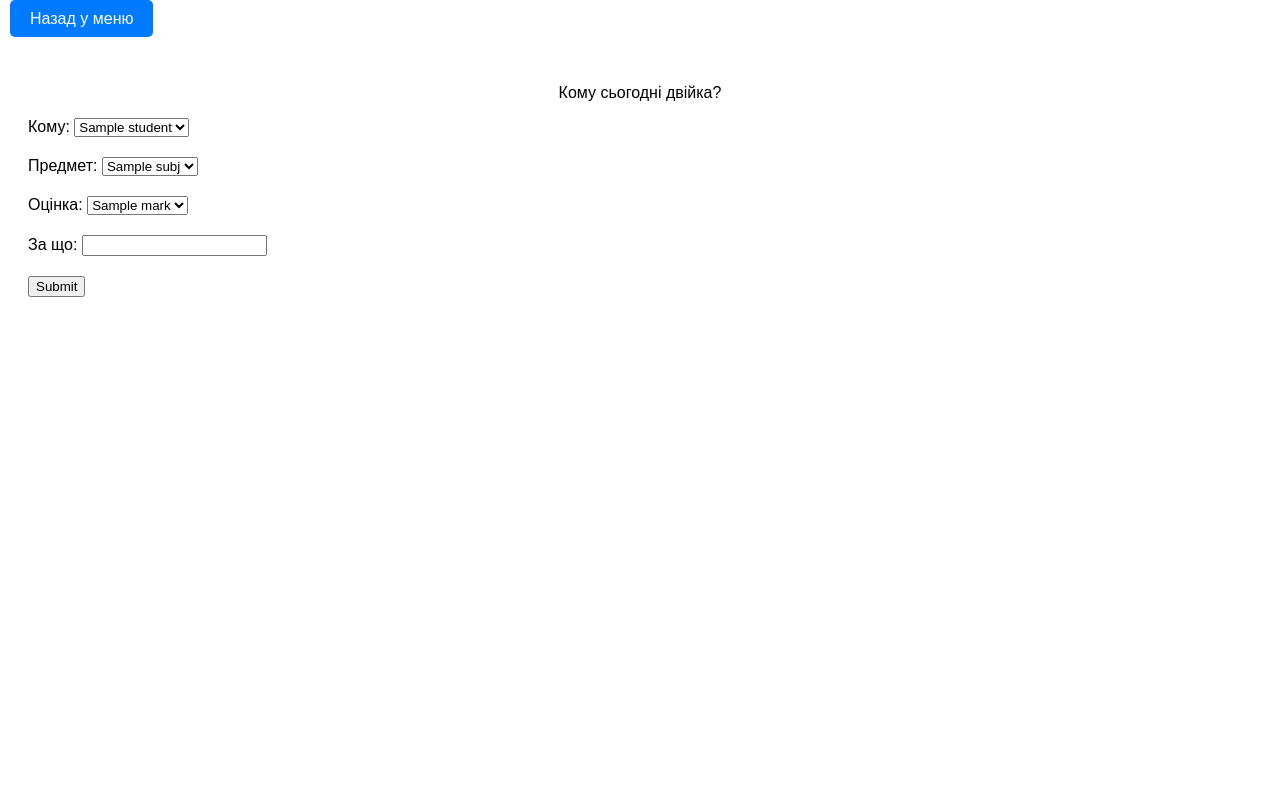
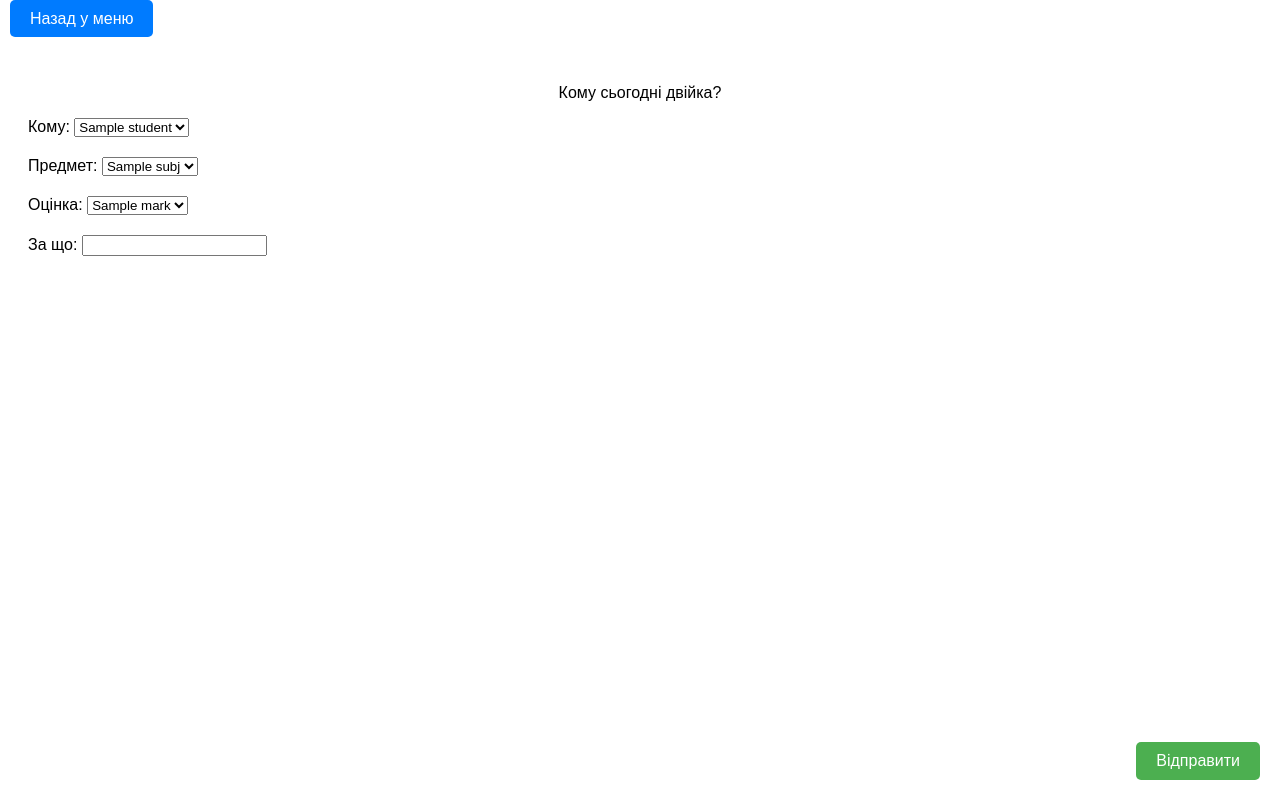
Before and after one commit to cheapdramas/journal_interactive, a FastAPI app: template templates/add_mark.html in a window 1280 px wide. Run offline with FastAPI, Linux system fonts and the light colour scheme; the template is opened without the code that fills it: most values are stand-ins (such as "Sample title", 1, 10 or a date in 2020).

Commit message:
Update add_mark.html

```diff
--- a/templates/add_mark.html
+++ b/templates/add_mark.html
@@ -59,7 +59,7 @@
             <p style="text-align:center">
                 Кому сьогодні двійка?
             </p>
-                <form method="post" action = 'http://16.16.198.178/add_marks_post' >
+
                 <div class="form-group">
                     <label style="width: 100px;">Кому:</label>
                     <select name="student" id="select1">
@@ -88,15 +88,34 @@
                     <label>За що:</label>
                     <input type='text' name='reason' id='textInput'>
                 </div>
-                    <button type="submit"value="Submit">Submit</button>
-                </form>
+                <div class="button-container">
+                    <div class="button" onclick="sendData()">Відправити</div>
+                </div>
 
         </span>
+    </div>
+    <script>
 
-    </div>
+
+        function sendData() {
+            const student = document.getElementById('select1').value;
+            const subject = document.getElementById('select2').value;
+            const mark = document.getElementById('select3').value;
+            const reason = document.getElementById('textInput').value;
+
+            const data = `student=${encodeURIComponent(student)}&subject=${encodeURIComponent(subject)}&mark=${encodeURIComponent(mark)}&reason=${encodeURIComponent(reason)}`;
+
+            fetch('http://16.16.198.178/add_marks_post', {
+                method: 'POST',
+
+                body: data
+            })
+
+
+        }
 
 
 
-
+    </script>
 </body>
 </html>
```
Lines whose indentation alone changed are shown as unchanged.
